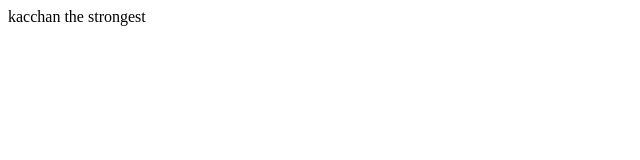
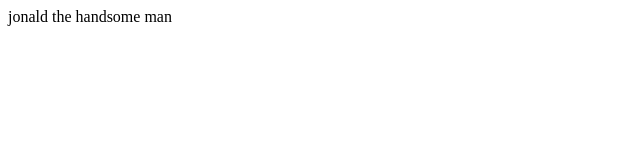
Before and after one commit to Jonaldo29/kkk29, a plain HTML site: page index.html in a window 1280 px wide. Shown: the full height of the page, 0-640 px from the left. Drawn offline with Linux system fonts and the light colour scheme.

Commit message:
added successfully

```diff
--- a/index.html
+++ b/index.html
@@ -6,6 +6,6 @@
     <title>Document</title>
 </head>
 <body>
-    kacchan the strongest
+    jonald the handsome man
 </body>
 </html>
```
